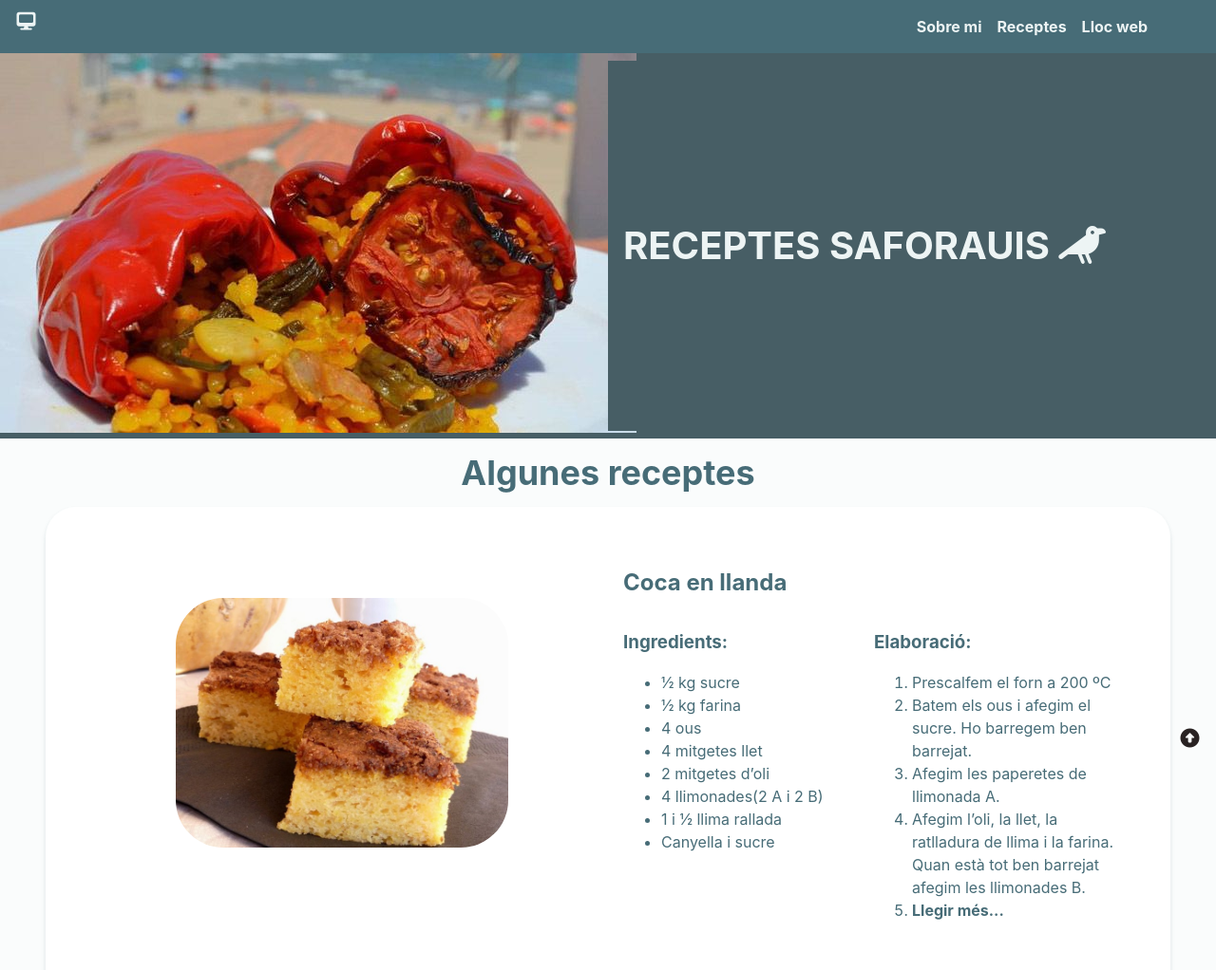
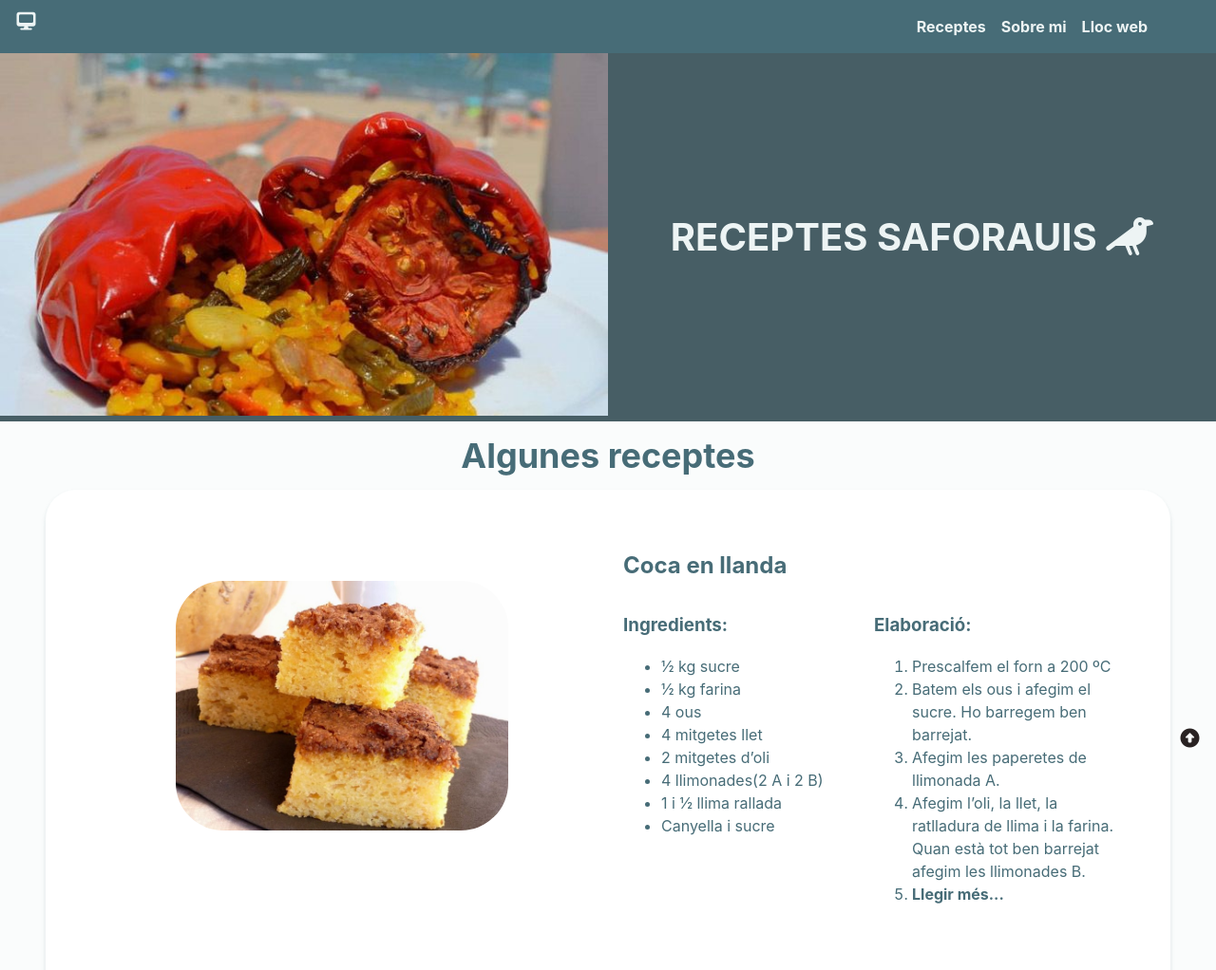
Before and after one commit to rfusterbertomeu/PAC1, a website built with Parcel: page src/index.html in a window 1280 px wide. Shown: the top 1022 px of the page at 95% size. Built offline with nearby package versions, Linux system fonts and the light colour scheme; a small style sheet from the web is missing; files whose address does not match are found by name.

Commit message:
correcció estil portada i estructura SCSS documentada

```diff
--- a/src/assets/styles/layouts/_footer.scss
+++ b/src/assets/styles/layouts/_footer.scss
@@ -14,11 +14,16 @@
   background-color: $blog-primary;
 
   &__link--up {
+    // Posicionament
     position: fixed;
     right: 0;
     bottom: 0;
+
+    // Box model
     margin-bottom: 10px;
     margin-right: 15px;
+
+    // Tipografia
     font-size: 20px;
     color: invert($blog-secondary, 90%);
   }
--- a/src/assets/styles/layouts/_header.scss
+++ b/src/assets/styles/layouts/_header.scss
@@ -1,4 +1,5 @@
 .header {
+  // Box Model
   display: flex;
   flex-direction: column;
   justify-content: center;
@@ -24,6 +25,7 @@
   }
 
   &__link {
+    // Tipografia
     font: $font-family-sans-serif;
     font-size: 30px;
     font-weight: 700;
@@ -46,14 +48,17 @@
   }
 
   &__menu {
+    // Box Model
+    padding-inline: 0;
+
+    // Visual
     list-style: none;
-    padding-inline: 0;
 
     &-item {
       // Box model
       padding-inline: 0.5rem;
 
-      // Visual
+      // Tipografia
       text-decoration: none;
     }
 
@@ -72,16 +77,14 @@
   }
 
   &__device {
-    // Box model
+    // Posicionament
     position: fixed;
     top: 0;
     left: 0;
+
+    // Box model
     margin-top: 10px;
     margin-left: 15px;
-
-    // Tipografia
-    font-size: 20px;
-    color: $blog-secondary;
 
     @media (max-width: $mq-max-mobile-width) {
       &--hidden-tablet,
@@ -103,7 +106,13 @@
         display: none;
       }
     }
+
+    // Tipografia
+    font-size: 20px;
+    color: $blog-secondary;
+
   }
 
+  // Visual
   background-color: $blog-primary;
 }
--- a/src/assets/styles/layouts/_portada.scss
+++ b/src/assets/styles/layouts/_portada.scss
@@ -1,45 +1,48 @@
 .portada {
+  // Box Model
   display: flex;
   flex-direction: column;
   justify-content: center;
   align-items: center;
   margin: 0;
   padding: 0;
-  background-color: $portada-bg;
 
   @media (min-width: $mq-min-tablet-width) {
     flex-flow: row;
   }
 
-
-
   &__bloc {
-    background-color: $portada-bg;
-    display: flex;
-    align-items: center;
-    margin: 0;
-    padding: 0;
-
+    // Box Model
+    flex-grow: 1;
+    width: 100%;
 
     @media (min-width: $mq-min-tablet-width) {
       width: 50%;
     }
+
+    // Tipografia
+    text-align: center;
   }
 
   &__imatge {
-    flex: 1;
-    background-size: cover;
-    background-position: center;
+    // Box Model
+    width: 100%;
+    height: 100%;
+    object-fit: cover;
   }
 
   &__text {
-    padding-inline: 1rem;
-    padding-block: 8rem;
-    font-weight: bold;
-    text-align: center;
+    // Box Model
+    padding-block: 5rem;
 
     @media (min-width: $mq-min-tablet-width) {
-      padding-block: 9rem;
+      padding-block: 0;
     }
+
+     // Tipografia
+    font-weight: bold;
   }
+
+  // Visual
+  background-color: $portada-bg;
 }
--- a/src/assets/styles/layouts/_recepta.scss
+++ b/src/assets/styles/layouts/_recepta.scss
@@ -8,8 +8,11 @@
   padding-block: 1rem;
 
   &__titol {
+    // Box Model
+    flex: 100%;
+
+    // Tipografia
     text-align: center;
-    flex: 100%;
 
     @media (min-width: $mq-min-desktop-width) {
       text-align: left;
@@ -17,6 +20,7 @@
   }
 
   &__seccio {
+    // Box Model
     flex: 100%;
 
     @media (min-width: $mq-min-tablet-width) {
@@ -25,6 +29,7 @@
     }
 
     &-link {
+      // Tipografia
       font-weight: 700;
       color: $blog-primary;
       text-decoration: none;
--- a/src/index.html
+++ b/src/index.html
@@ -4,7 +4,7 @@
 
 <head>
   <meta charset="utf-8">
-  <meta name="viewport" content="width=device-width">
+  <meta name="viewport" content="width=device-width, initial-scale=1">
   <link rel="stylesheet" type="text/css" href="./assets/styles/main.scss"><!-- do not remove this line! -->
   <title>PAC1 - Receptes Saforauis</title>
 </head>
--- a/src/views/header.html
+++ b/src/views/header.html
@@ -7,10 +7,10 @@
   <nav class="header__nav">
     <ul class="header__menu">
       <li class="header__menu-item">
-        <a class="header__menu-link" href="#about_me">Sobre mi</a>
+        <a class="header__menu-link" href="#receptes">Receptes</a>
       </li>
       <li class="header__menu-item">
-        <a class="header__menu-link" href="#receptes">Receptes</a>
+        <a class="header__menu-link" href="#about_me">Sobre mi</a>
       </li>
       <li class="header__menu-item">
         <a class="header__menu-link" href="https://receptessaforauis.wordpress.com/" target="_blank">Lloc web</a>
--- a/src/views/portada.html
+++ b/src/views/portada.html
@@ -1,4 +1,4 @@
-<div class="portada" id="portada">
+<div class="portada">
   <div class="portada__bloc">
     <picture>
       <source srcset="./assets/images/pebreres-farcides.jpg?as=webp" type="image/webp" />
```
Also changed, not shown: src/assets/styles/layouts/_container.scss (+9 -0 lines).
